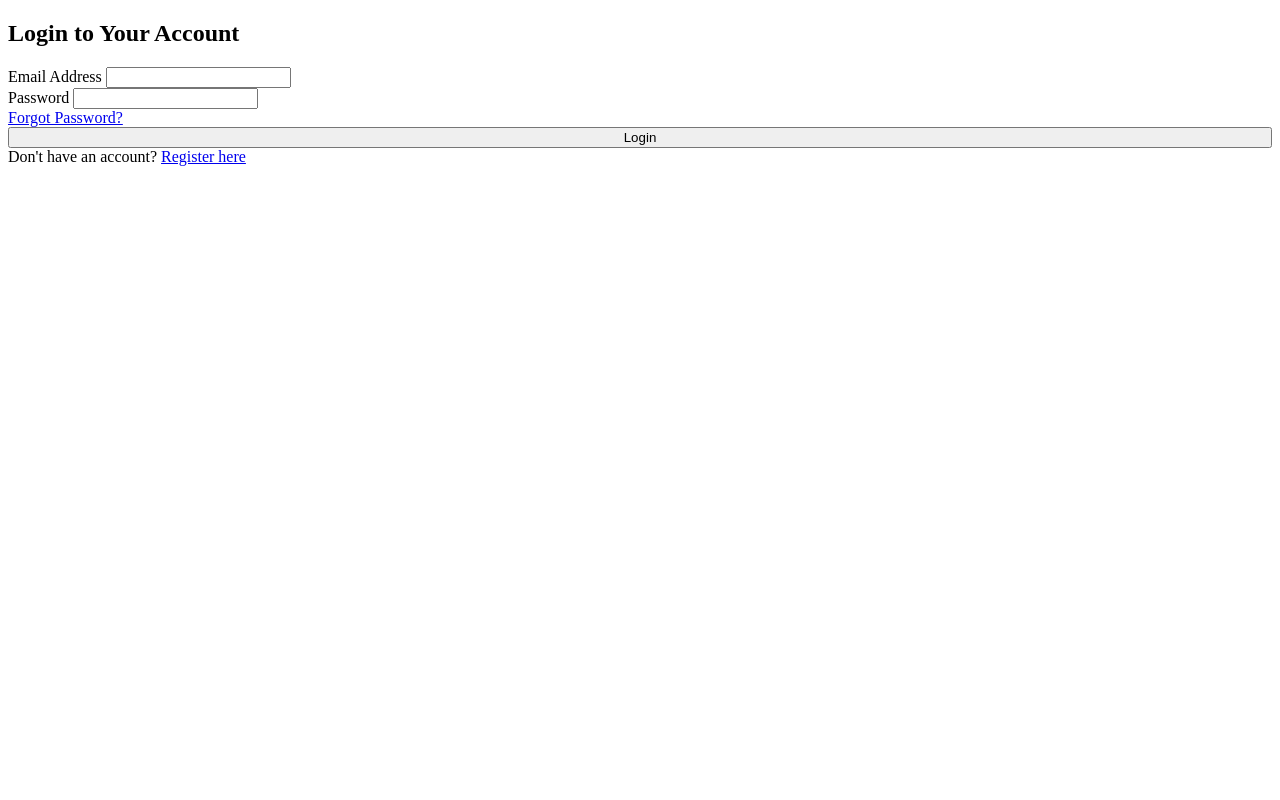
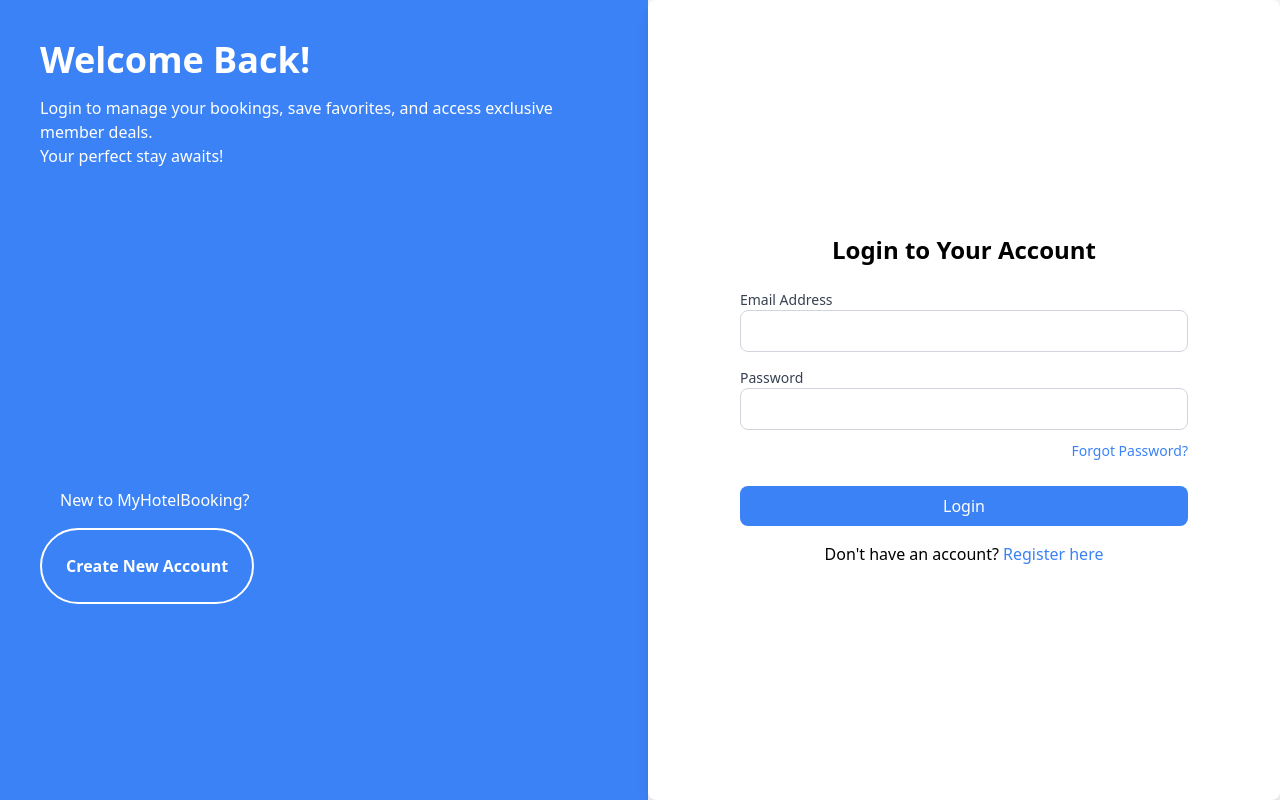
Before and after one commit to prabashwara65/MyHotelBooking.com---freelancer-, a PHP site: page /login.php in a window 1280 px wide. Run offline with PHP 8.4, Linux system fonts and the light colour scheme.

Commit message:
login design was fine

```diff
--- a/Auth/login.php
+++ b/Auth/login.php
@@ -4,6 +4,10 @@ ini_set('display_errors', 1);
 ini_set('display_startup_errors', 1);
 error_reporting(E_ALL);
 session_start();
+
+if (isset($_GET['error']) && $_GET['error'] === 'loginfirst') {
+    echo '<div class="text-red-600 mb-2">Please login first to access that page.</div>';
+}
 
 // Connect to the database
 include '../db.php';
@@ -31,7 +35,7 @@ if ($_SERVER["REQUEST_METHOD"] == "POST") {
     // If there are no errors, attempt to log the user in
     if (empty($email_err) && empty($password_err)) {
         // Prepare a SQL query to check the user's credentials
-        $sql = "SELECT id, name, email, password FROM users WHERE email = ?";
+        $sql = "SELECT id, name, email, role , password FROM users WHERE email = ?";
 
         if ($stmt = $conn->prepare($sql)) {
             // Bind the email parameter to the SQL query
@@ -47,7 +51,7 @@ if ($_SERVER["REQUEST_METHOD"] == "POST") {
                 // Check if the email exists in the database
                 if ($stmt->num_rows == 1) {
                     // Bind the result to variables
-                    $stmt->bind_result($id, $name, $email, $stored_password);
+                    $stmt->bind_result($id, $name, $email, $role,  $stored_password);
 
                     if ($stmt->fetch()) {
                         // Check if the password is correct (without hashing)
@@ -60,9 +64,19 @@ if ($_SERVER["REQUEST_METHOD"] == "POST") {
                             $_SESSION["id"] = $id;
                             $_SESSION["email"] = $email;
                             $_SESSION["name"] = $name;
+                            $_SESSION["role"] = $role;
 
-                            // Redirect the user to their bookings page
-                            header("location: /myhotelbooking.com/home/home.php");
+                            if ($role === 'user') {
+                                header("Location: /myhotelbooking.com/home/home.php");
+                                exit;
+                            } elseif ($role === 'admin') {
+                                header("Location: /myhotelbooking.com/dashboard/dashboard.php");
+                                exit;
+                            } else {
+                                // Optional: handle other roles or unknown roles
+                                echo "Access denied. Unknown role.";
+                                exit;
+                            }
                         } else {
                             $password_err = "The password you entered is incorrect.";
                         }
@@ -89,42 +103,64 @@ if ($_SERVER["REQUEST_METHOD"] == "POST") {
 <head>
     <meta charset="UTF-8">
     <meta name="viewport" content="width=device-width, initial-scale=1.0">
+    <link href="https://cdn.jsdelivr.net/npm/tailwindcss@2.2.19/dist/tailwind.min.css" rel="stylesheet">
+
     <title>MyHotelBooking - Login</title>
-    <!-- Add your styles here -->
 </head>
-<body>
-    <!-- Your header and other content here -->
+<body class="bg-gray-100">
 
-    <div class="container">
-        <div class="auth-container">
-            <div class="auth-form">
-                <h2>Login to Your Account</h2>
+    <div class="flex min-h-screen">
+
+       <!-- Blue Card on the Left -->
+        <div class="flex-1 bg-blue-500 text-white p-10 flex">
+            <div>
+                <h2 class="text-4xl font-bold mb-4">Welcome Back!</h2>
+                <p>Login to manage your bookings, save favorites, and access exclusive member deals.</p>
+                <p>Your perfect stay awaits!</p>
+
+                <h2 class="mt-80 ml-5">New to MyHotelBooking?</h2>
+                <a href="register.php">
+                    <button class="font-bold text-white bg-transparent border-2 border-white rounded-full p-6 mt-4 hover:bg-white hover:text-black hover:border-transparent transition">Create New Account</button>
+                </a>
+            </div>
+        </div>
+
+        <!-- Login Card on the Right -->
+        <div class="flex-1 bg-white p-8 shadow-lg rounded-lg flex justify-center items-center">
+            <div class="max-w-md w-full">
+                <h2 class="text-2xl font-semibold text-center mb-6">Login to Your Account</h2>
                 <form action="login.php" method="POST">
-                    <div class="form-group">
-                        <label for="loginEmail">Email Address</label>
-                        <input type="email" id="loginEmail" name="email" required value="<?php echo $email; ?>">
-                        <span class="error"><?php echo $email_err; ?></span>
+                    <div class="mb-4">
+                        <label for="loginEmail" class="block text-sm font-medium text-gray-700">Email Address</label>
+                        <input type="email" id="loginEmail" name="email" required value="<?php echo $email; ?>"
+                            class="w-full px-4 py-2 border border-gray-300 rounded-lg focus:outline-none focus:ring-2 focus:ring-blue-500">
+                        <?php if (!empty($email_err)) { echo '<span class="text-red-500 text-sm">' . $email_err . '</span>'; } ?>
                     </div>
 
-                    <div class="form-group">
-                        <label for="loginPassword">Password</label>
-                        <input type="password" id="loginPassword" name="password" required>
-                        <span class="error"><?php echo $password_err; ?></span>
-                        <div class="password-requirements">
-                            <a href="forgot-password.html">Forgot Password?</a>
+                    <div class="mb-6">
+                        <label for="loginPassword" class="block text-sm font-medium text-gray-700">Password</label>
+                        <input type="password" id="loginPassword" name="password" required
+                            class="w-full px-4 py-2 border border-gray-300 rounded-lg focus:outline-none focus:ring-2 focus:ring-blue-500">
+                        <?php if (!empty($password_err)) { echo '<span class="text-red-500 text-sm">' . $password_err . '</span>'; } ?>
+                        <div class="text-right mt-2">
+                            <a href="forgot-password.html" class="text-blue-500 text-sm">Forgot Password?</a>
                         </div>
                     </div>
 
-                    <button type="submit" class="btn btn-primary" style="width: 100%;">Login</button>
+                    <button type="submit"
+                        class="w-full bg-blue-500 text-white py-2 rounded-lg hover:bg-blue-600 focus:outline-none focus:ring-2 focus:ring-blue-500">
+                        Login
+                    </button>
                 </form>
 
-                <div class="form-toggle">
-                    Don't have an account? <a href="register.php">Register here</a>
+                <div class="text-center mt-4">
+                    Don't have an account? <a href="register.php" class="text-blue-500">Register here</a>
                 </div>
             </div>
         </div>
+
     </div>
 
-    <!-- Your footer here -->
 </body>
+
 </html>
--- a/Hotels/hotel_details.php
+++ b/Hotels/hotel_details.php
@@ -16,6 +16,7 @@ if ($result->num_rows === 0) {
 }
 
 $row = $result->fetch_assoc();
+
 ?>
 
 <!DOCTYPE html>
@@ -107,7 +108,6 @@ $row = $result->fetch_assoc();
             </div>
         </div>
 
-        <a href="hotel_list.php" class="mt-6 inline-block bg-gray-500 text-white px-4 py-2 rounded-lg text-center hover:bg-gray-600 transition duration-300">← Back to List</a>
     </div>
 </div>
 
```
Also changed, not shown: Dashboard/dashboard.php (+12 -0 lines), checkout/checkout.php (+7 -0 lines), rooms/book_room.php (+10 -0 lines).
